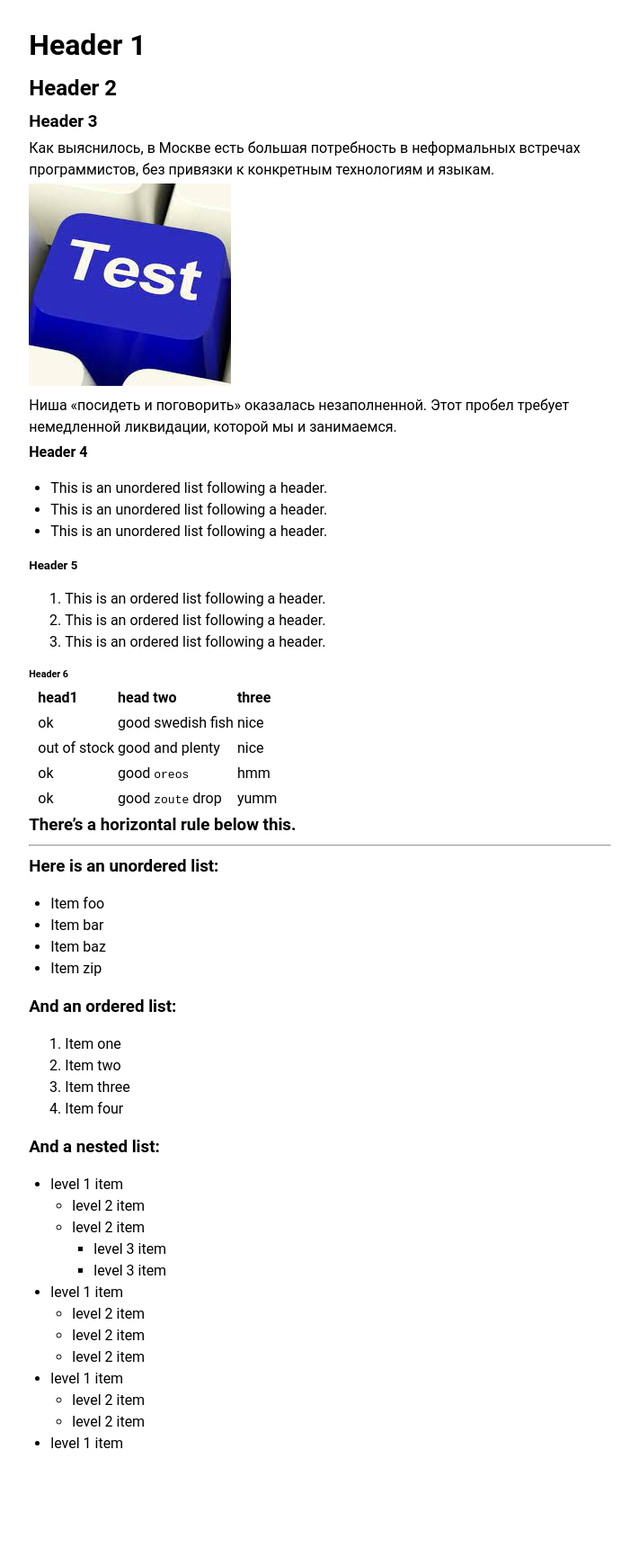
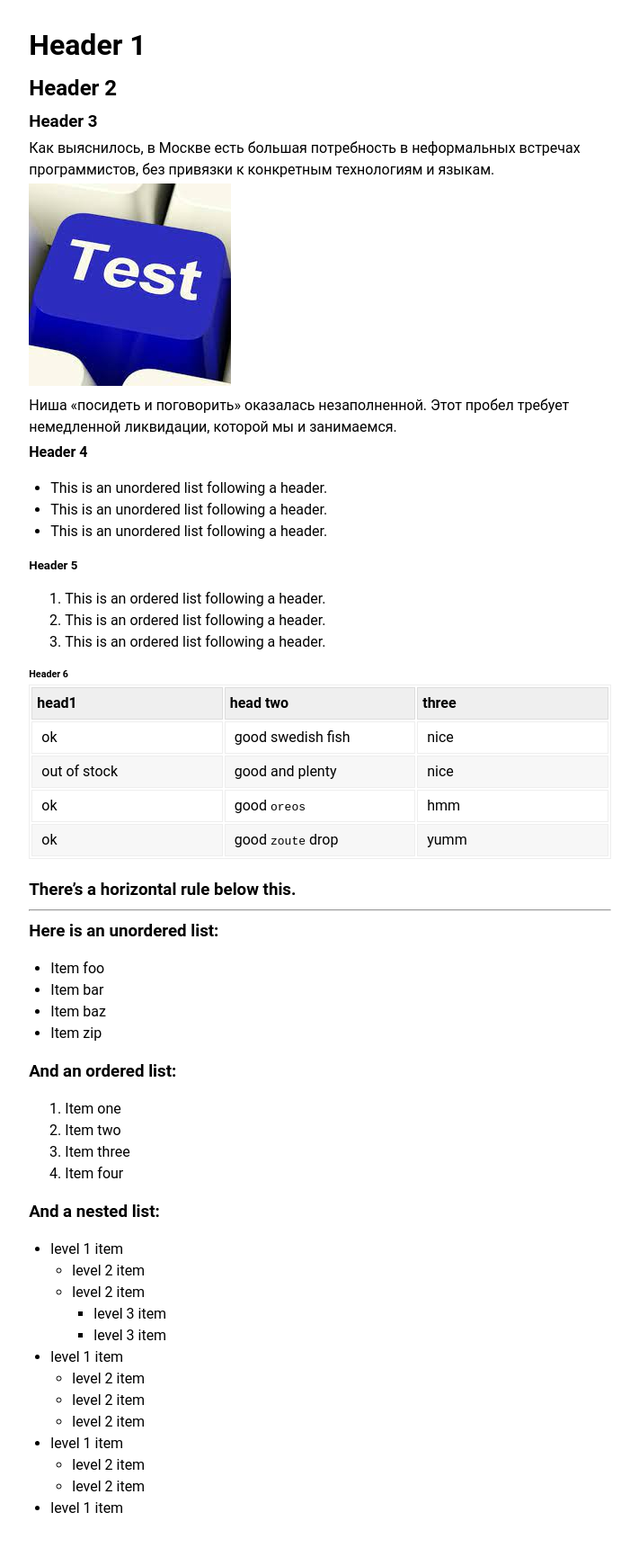
Before and after one commit to robolab812/site-1, a Jekyll site: the page built from index.md, in a window 1280 px wide. Shown: the whole page at 90% size, without its empty margins (284-995 px from the left). Built offline with Jekyll 4.4.1, drawn with Linux system fonts in a browser that asks for light colours; before the commit the page ends 1659 px from its top, so only the background shows below that.

Commit message:
Update style.css

```diff
--- a/assets/style.css
+++ b/assets/style.css
@@ -26,9 +26,6 @@ h1, h2, h3, h4, h5, h6{
 body {
 }
 
-table {
-  margin-left: 7px
-}
 p {
     margin-bottom: .2em;
     line-height: 1.5;
@@ -172,26 +169,26 @@ hr.thin {
   border-bottom: 1px solid rgba(255, 255, 255, 0.3);
 }
 
-.table{
+table{
 	border: 1px solid #eee;
 	table-layout: fixed;
 	width: 100%;
 	margin-bottom: 20px;
 }
-.table th {
+table th {
 	font-weight: bold;
 	padding: 5px;
 	background: #efefef;
 	border: 1px solid #dddddd;
 }
-.table td{
+table td{
 	padding: 5px 10px;
 	border: 1px solid #eee;
 	text-align: left;
 }
-.table tbody tr:nth-child(odd){
+table tbody tr:nth-child(odd){
 	background: #fff;
 }
-.table tbody tr:nth-child(even){
+table tbody tr:nth-child(even){
 	background: #F7F7F7;
 }
```
